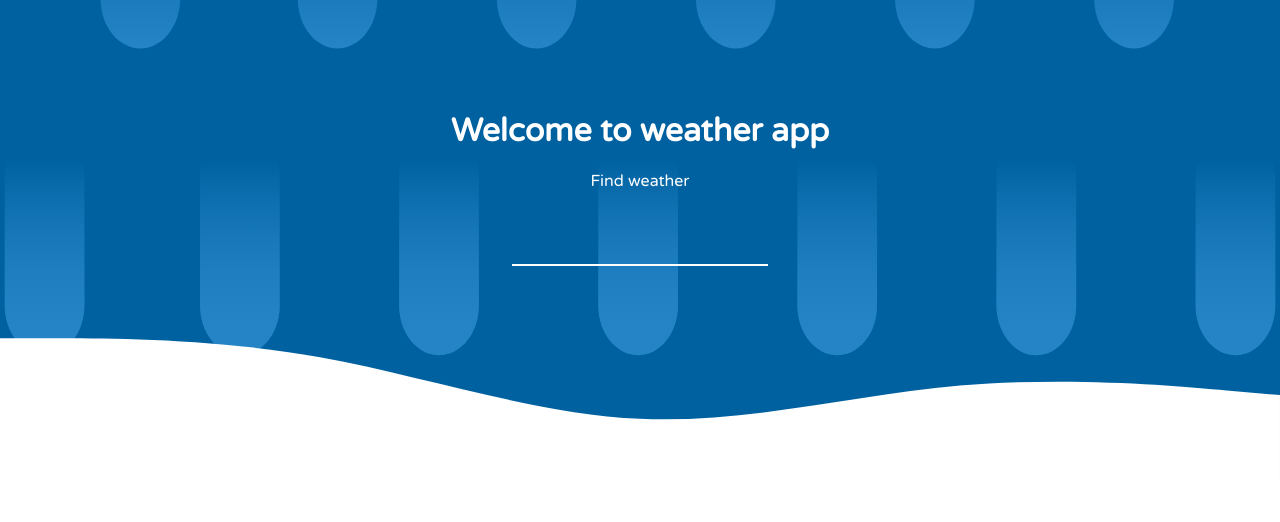
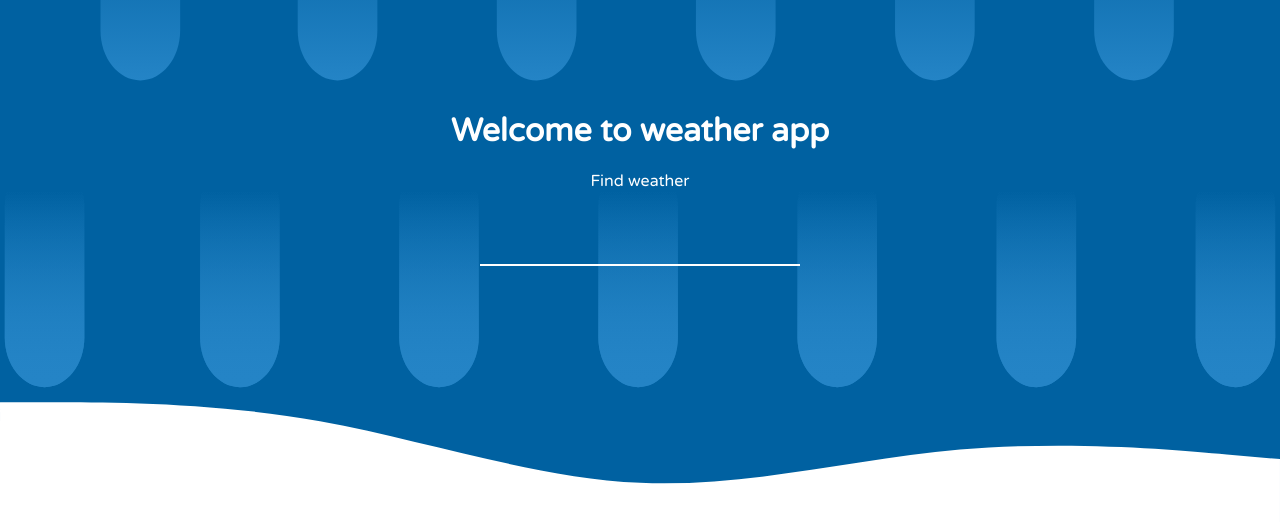
Before and after one commit to Debdatta123/WeatherApp, a React (Create React App) app: page / in a window 1280 px wide. Shown: the top 522 px of the page. Built offline with nearby package versions, Linux system fonts and the light colour scheme.

Commit message:
top section updated

```diff
--- a/public/styles.css
+++ b/public/styles.css
@@ -10,7 +10,7 @@ body {
 }
 .curved {
   width: 100%;
-  height: 30rem;
+  height: 34rem;
   background-image: url("w2.svg");
   background-repeat: no-repeat;
   background-position: center;
@@ -37,7 +37,7 @@ body {
   left: 0;
 }
 .curved form input {
-  width: 20%;
+  width: 20rem;
   /* padding: 12px 20px; */
   margin: 8px 0;
   box-sizing: border-box;
--- a/src/components/Topsection.jsx
+++ b/src/components/Topsection.jsx
@@ -1,18 +1,18 @@
 import React from "react";
-import TextField from "@material-ui/core/TextField";
-import { makeStyles } from "@material-ui/core/styles";
+// import TextField from "@material-ui/core/TextField";
+// import { makeStyles } from "@material-ui/core/styles";
 
-const useStyles = makeStyles(theme => ({
-  root: {
-    "& > *": {
-      margin: theme.spacing(1),
-      width: "25ch"
-    }
-  }
-}));
+// const useStyles = makeStyles(theme => ({
+//   root: {
+//     "& > *": {
+//       margin: theme.spacing(1),
+//       width: "25ch"
+//     }
+//   }
+// }));
 
 function Topsection() {
-  const classes = useStyles();
+  // const classes = useStyles();
   return (
     <div class="curved">
       <h1>Welcome to weather app</h1>
```
